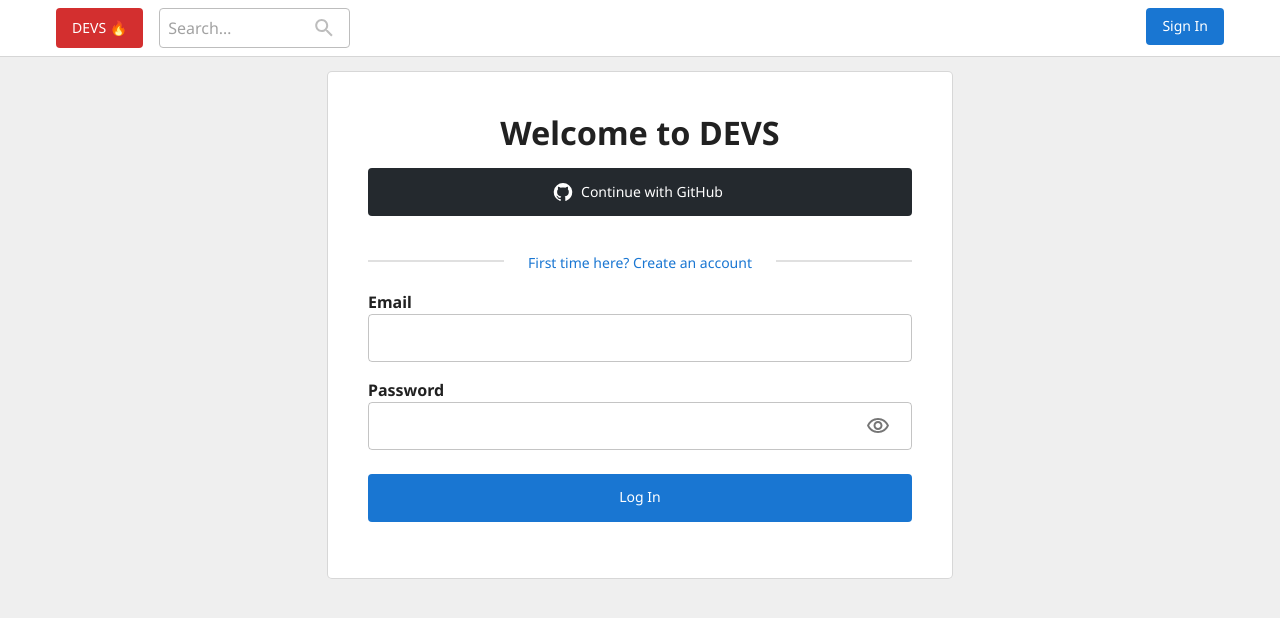
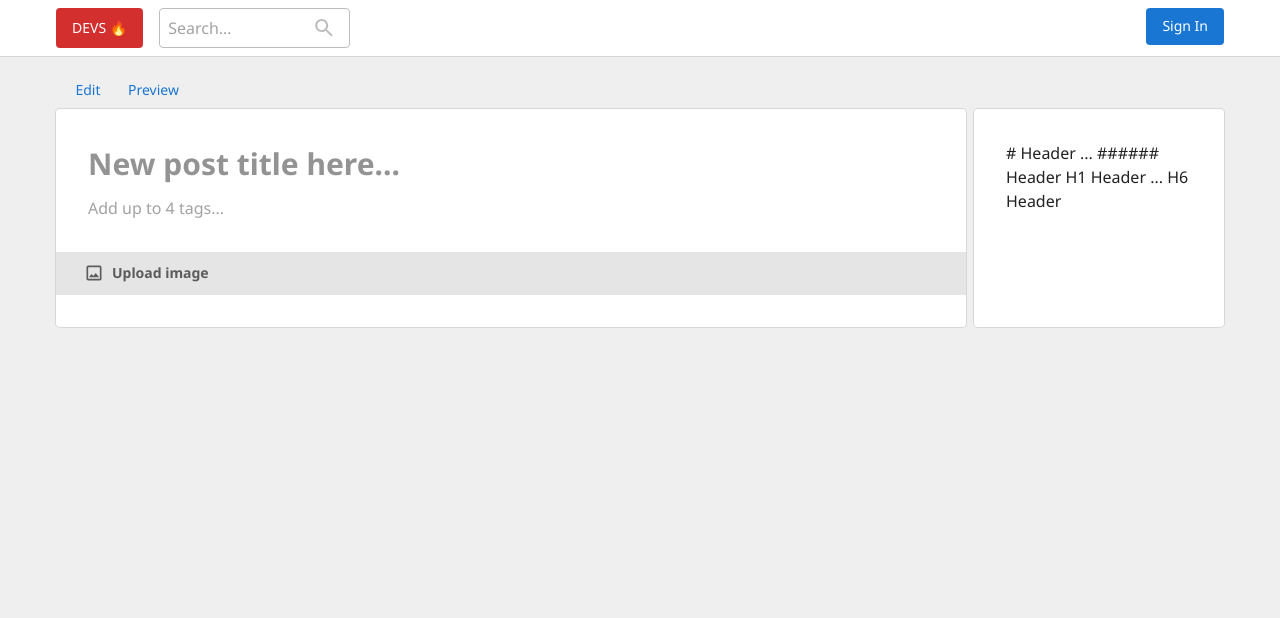
Before and after one commit to iv13-web/it-blog-frontend, a React (Create React App) app: page /new in a window 1280 px wide. Before the commit this address led to /enter. Shown: the top 618 px of the page. Built offline with nearby package versions, Linux system fonts and the light colour scheme; no server answers; sample sign-in values are in the browser's storage.

Commit message:
fixed redirecting from private routes even if authorized

```diff
--- a/src/App.tsx
+++ b/src/App.tsx
@@ -14,6 +14,7 @@
 export const App: FC = () => {
 	const responsiveFontTheme = responsiveFontSizes(theme)
 	const [checkAuth, {isLoading}] = useLazyCheckAuthQuery()
+
 	useEffect(() => {
 		if (localStorage.getItem('accessToken')) {
 			checkAuth(null)
--- a/src/components/PostForm.tsx
+++ b/src/components/PostForm.tsx
@@ -26,7 +26,8 @@
 		fontWeight: 'bold',
 		'&::placeholder': {
 			fontSize: 'inherit',
-			fontWeight: 'inherit'
+			fontWeight: 'inherit',
+			color: 'black'
 		}
 	}
 })
@@ -50,10 +51,11 @@
 	}
 }))
 
-
 const UploadButton = styled(Button)(({theme}) => ({
 	borderRadius: 0,
-	color: alpha(theme.palette.common.black, 0.4),
+	paddingBottom: theme.spacing(1.2),
+	paddingTop: theme.spacing(1.2),
+	color: alpha(theme.palette.common.black, 0.6),
 	display: 'flex',
 	justifyContent: 'start',
 	fontWeight: 600,
@@ -67,11 +69,8 @@
 		marginLeft: `-${theme.spacing(4)}`,
 		marginRight: `-${theme.spacing(4)}`,
 	},
-	backgroundColor: alpha(theme.palette.common.black, 0.1),
 	'&.MuiButton-root': {
-		'&:hover': {
-			backgroundColor: alpha(theme.palette.common.black, 0.1)
-		}
+		backgroundColor: alpha(theme.palette.common.black, 0.1),
 	}
 }))
 
--- a/src/components/PrivateRoute.tsx
+++ b/src/components/PrivateRoute.tsx
@@ -1,7 +1,13 @@
-import React, {useState} from 'react'
-import {Route, Redirect, RouteProps} from 'react-router-dom'
+import React from 'react'
+import {
+	Route,
+	Redirect,
+	RouteProps,
+	useHistory,
+} from 'react-router-dom'
 import {useAppSelector} from '../store/store'
 import {RouteComponentProps} from 'react-router'
+import useUpdatedEffect from '../hooks/useUpdatedEffect'
 
 interface IPrivateRouteProps extends RouteProps {
 	component: React.ComponentType<RouteComponentProps<any>> | React.ComponentType<any>
@@ -9,22 +15,34 @@
 
 export const PrivateRoute = (props: IPrivateRouteProps) => {
 	const isAuthenticated = useAppSelector(state => state.auth.isAuthenticated)
+	const {push} = useHistory()
 	const {component: Component, ...rest} = props
+
+	useUpdatedEffect(() => {
+		if (!isAuthenticated) {
+			push('/enter')
+		}
+	}, [isAuthenticated])
+
+	if (localStorage.getItem('accessToken')) {
+		return <Route
+			{...rest}
+			render={(routeProps) =>
+				<Component {...routeProps} />
+			}
+		/>
+	}
 
 	return (
 		<Route
 			{...rest}
 			render={(routeProps) =>
-				isAuthenticated ? (
-					<Component {...routeProps} />
-				) : (
 				<Redirect
 					to={{
 						pathname: '/enter',
 						state: {from: routeProps.location}
 					}}
 				/>
-				)
 			}
 		/>
 	)
--- a/src/pages/New.tsx
+++ b/src/pages/New.tsx
@@ -4,10 +4,11 @@
 import {PostForm} from '../components/PostForm'
 
 export const New = () => {
+	const isAuthenticated = useAppSelector(state => state.auth.isAuthenticated)
 	const isActivated = useAppSelector(state => state.auth.user?.isActivated)
 	const userEmail = useAppSelector(state => state.auth.user?.email)
 
-	if (!isActivated) {
+	if (isAuthenticated && !isActivated) {
 		return (
 			<MainContainer>
 				<Paper sx={{width: 600, m: '0 auto', p: {xs: 2, sm: 5}}}>
--- a/src/store/api/authEndpoints.ts
+++ b/src/store/api/authEndpoints.ts
@@ -48,8 +48,10 @@
 			async onQueryStarted(arg, {dispatch, queryFulfilled, getCacheEntry}) {
 				await queryFulfilled
 				const userData = getCacheEntry().data
-				if (userData) {
+				if (userData?.accessToken) {
 					dispatch(login(userData))
+				} else {
+					dispatch(logout())
 				}
 			}
 		}),
--- a/src/store/slices/AuthSlice.ts
+++ b/src/store/slices/AuthSlice.ts
@@ -18,7 +18,11 @@
 	name: 'auth',
 	initialState,
 	reducers: {
-		logout: () => initialState,
+		logout: (state) => {
+			state.accessToken = null
+			state.user = null
+			state.isAuthenticated = false
+		},
 		login: (state, {payload}: PayloadAction<IAuthResponse>) => {
 			state.accessToken = payload.accessToken
 			state.user = payload.user
@@ -26,7 +30,7 @@
 		},
 		updateToken: (state, {payload}: PayloadAction<string>) => {
 			state.accessToken = payload
-		}
+		},
 	}
 })
 
--- a/src/theme/typography.ts
+++ b/src/theme/typography.ts
@@ -1,6 +1,6 @@
 export const typography = {
 	fontFamily: [
-		'Noto Sans',
+		'"Noto Sans"',
 		'-apple-system',
 		'BlinkMacSystemFont',
 		'"Segoe UI"',
```
Lines whose indentation alone changed are shown as unchanged.
